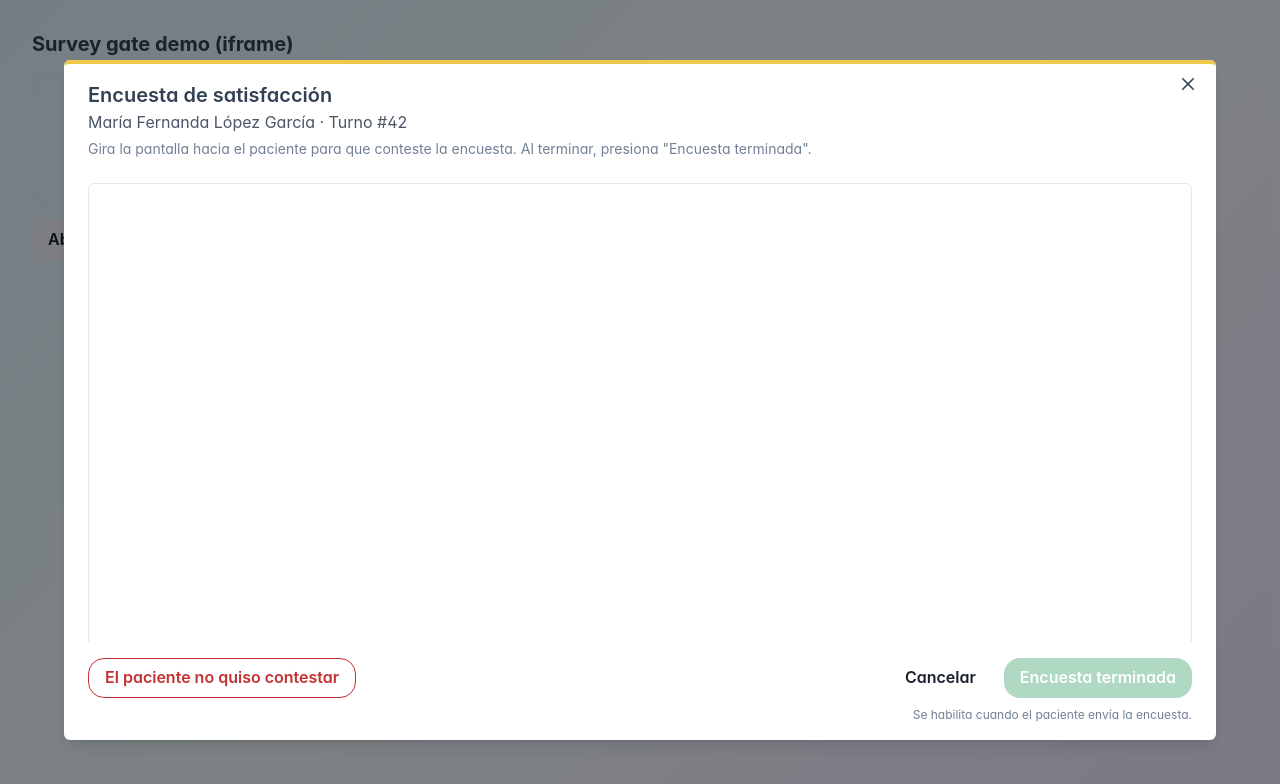
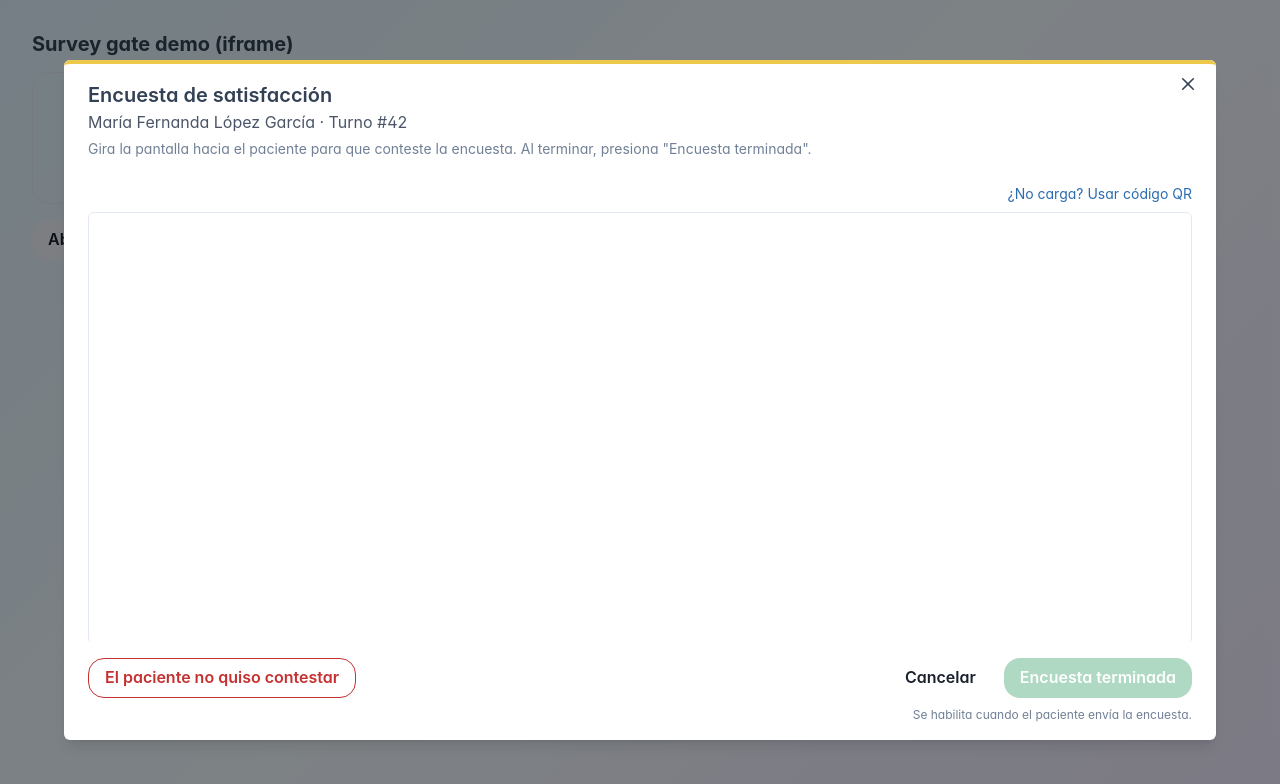
Before and after one commit to saqh5037/TomaTurnoModerno, a Next.js app: page /dev/survey-gate-demo in a window 1280 px wide. Both pictures are taken after a click on the button "Abrir modal". Shown: the top 784 px of the page. Built offline with nearby package versions, Linux system fonts and the light colour scheme.

Commit message:
fix(survey): keep QR fallback visible and raise survey badge contrast

```diff
--- a/components/survey/SurveyGateModal.jsx
+++ b/components/survey/SurveyGateModal.jsx
@@ -134,7 +134,18 @@ export default function SurveyGateModal({ isOpen, onClose, turn, config, onResol
           {/* Kept mounted (hidden) while refusing so going back does not reload the iframe and fake a load */}
           {mode === 'iframe' && (
             <VStack align="stretch" spacing={2} display={refusing ? 'none' : 'flex'}>
-              <Box h="62vh" borderWidth="1px" borderRadius="md" overflow="hidden">
+              {/* Fallback sits above the iframe so it stays visible when the survey fails to load */}
+              <Link
+                as="button"
+                type="button"
+                fontSize="sm"
+                color="blue.600"
+                alignSelf="flex-end"
+                onClick={() => setMode('qr')}
+              >
+                ¿No carga? Usar código QR
+              </Link>
+              <Box h={{ base: '48vh', md: '54vh' }} minH="280px" borderWidth="1px" borderRadius="md" overflow="hidden">
                 <iframe
                   src={url}
                   title="Encuesta de satisfacción del paciente"
@@ -142,16 +153,6 @@ export default function SurveyGateModal({ isOpen, onClose, turn, config, onResol
                   style={{ width: '100%', height: '100%', border: 0 }}
                 />
               </Box>
-              <Link
-                as="button"
-                type="button"
-                fontSize="sm"
-                color="blue.600"
-                alignSelf="flex-start"
-                onClick={() => setMode('qr')}
-              >
-                ¿No carga? Usar código QR
-              </Link>
             </VStack>
           )}
 
--- a/pages/dev/survey-gate-demo.js
+++ b/pages/dev/survey-gate-demo.js
@@ -65,7 +65,7 @@ export default function SurveyGateDemo() {
       <Heading size="md" mb={4}>Survey gate demo ({mode})</Heading>
       <Box textAlign="center" p={6} borderWidth="1px" borderRadius="lg" maxW="lg">
         <Text fontSize="3xl" fontWeight="semibold">{TURN.patientName}</Text>
-        <Badge colorScheme="yellow" variant="solid" fontSize="sm" px={3} py={1} mt={2} borderRadius="md">
+        <Badge bg="yellow.300" color="gray.900" fontSize="sm" px={3} py={1} mt={2} borderRadius="md">
           <HStack spacing={1}>
             <FaClipboardList aria-hidden="true" />
             <span>Encuesta requerida</span>
--- a/pages/turns/attention.js
+++ b/pages/turns/attention.js
@@ -1542,7 +1542,7 @@ export default function Attention() {
               {patient.patientName}
             </Text>
             {isActive && surveyByTurn[patient.id]?.required && (
-              <Badge colorScheme="yellow" variant="solid" fontSize="sm" px={3} py={1} mt={2} borderRadius="md">
+              <Badge bg="yellow.300" color="gray.900" fontSize="sm" px={3} py={1} mt={2} borderRadius="md">
                 <HStack spacing={1}>
                   <FaClipboardList aria-hidden="true" />
                   <span>Encuesta requerida</span>
```
